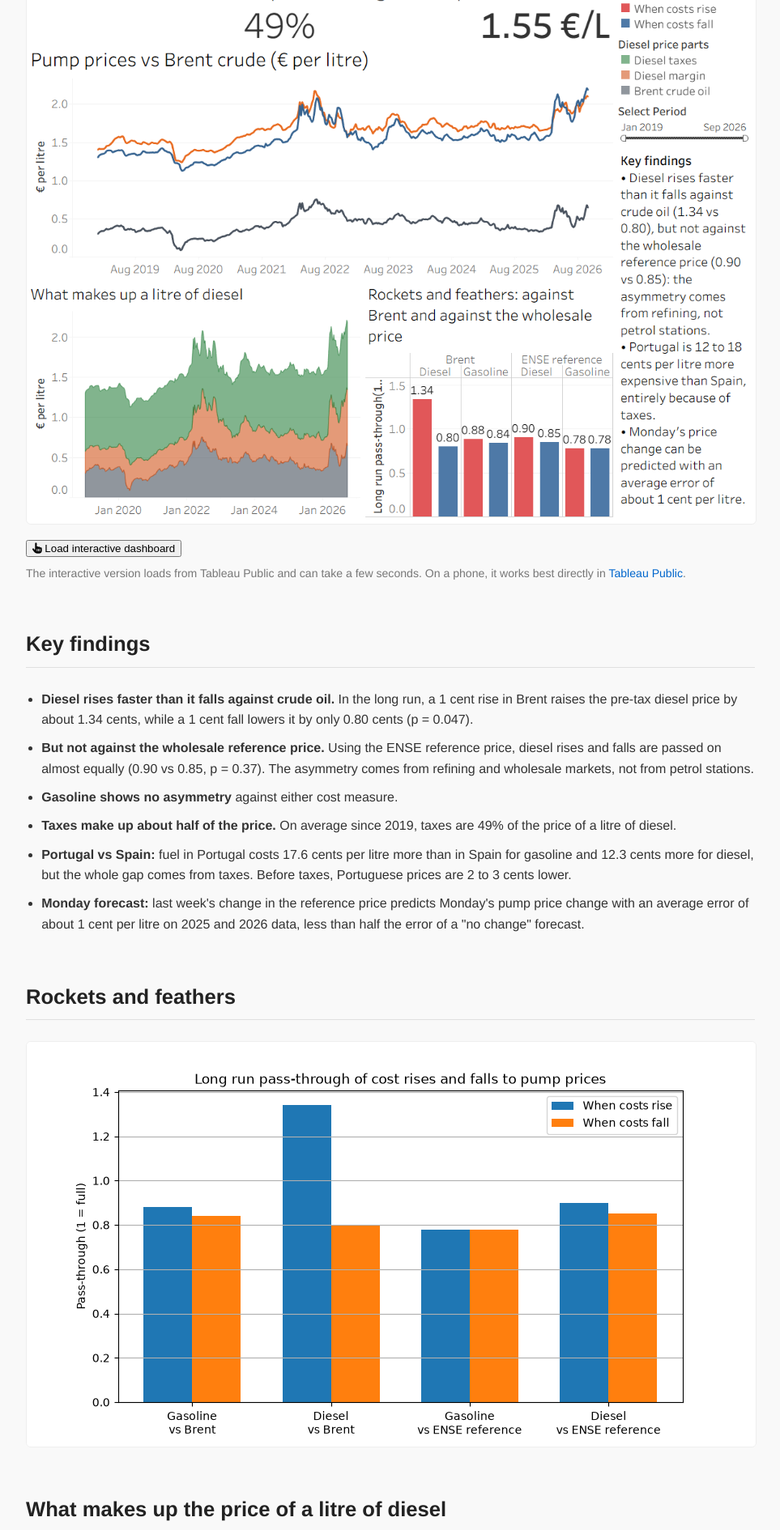
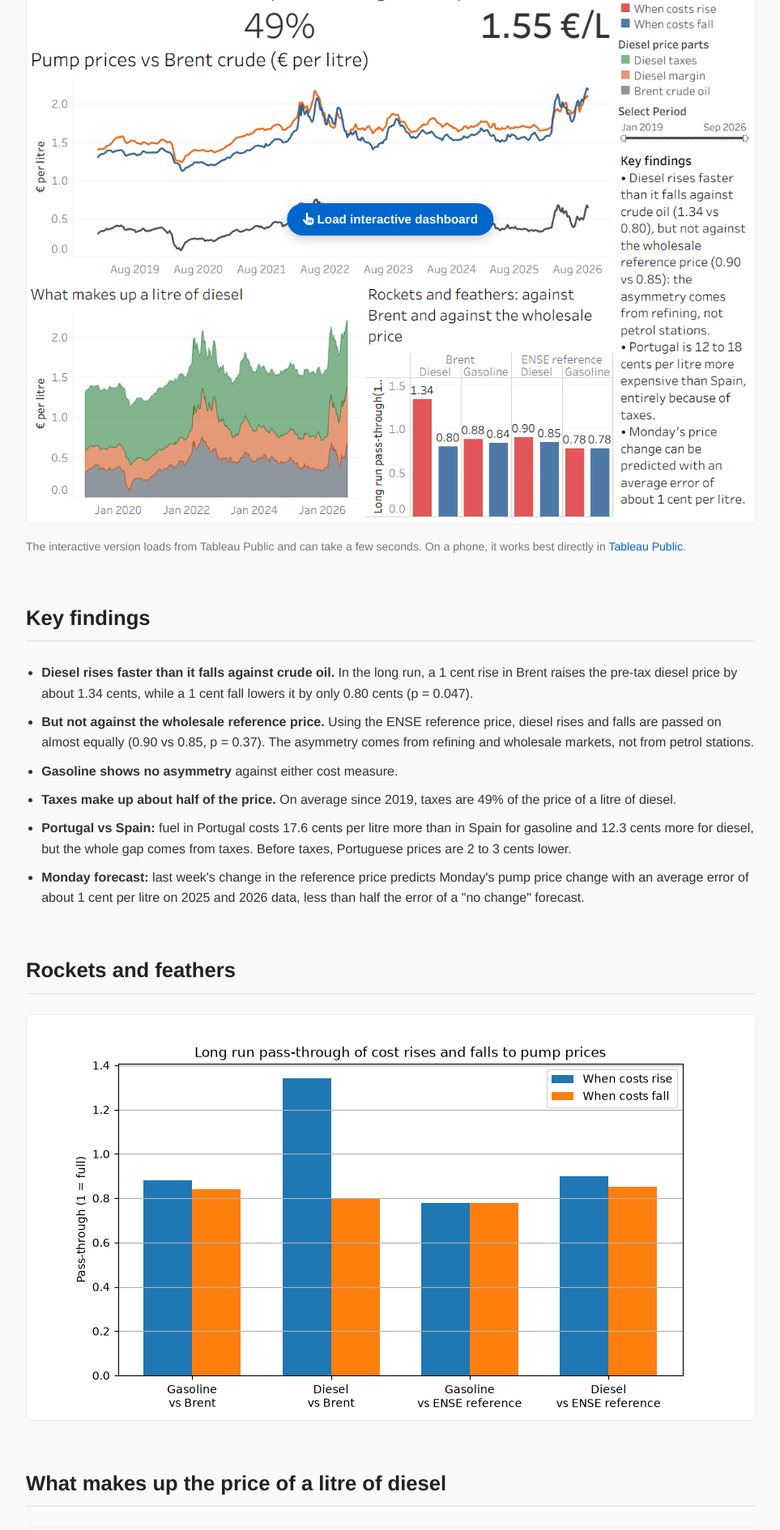
Before and after one commit to josepaulonunes/josepaulonunes.github.io, a Jekyll site: the page built from fuel-prices/index.md, in a window 1280 px wide. Shown: the part 580-2470 px from the top of the page at 81% size, without its empty margins (158-1121 px from the left). Built offline with Jekyll 4.4.1, drawn with Linux system fonts in a browser that asks for light colours.

Commit message:
Add new visualization styles and update existing ones

```diff
--- a/css/main.css
+++ b/css/main.css
@@ -429,10 +429,32 @@ ul.papers li strong {
   margin: 1.2em 0 0.5em;
 }
 
-.viz-wide {
-  width: min(1160px, calc(100vw - 40px));
-  margin-left: 50%;
-  transform: translateX(-50%);
+.viz-box {
+  position: relative;
+}
+
+.viz-preview {
+  margin: 0;
+}
+
+.viz-load {
+  position: absolute;
+  left: 50%;
+  top: 50%;
+  transform: translate(-50%, -50%);
+  padding: 0.75em 1.3em;
+  border: 0;
+  border-radius: 999px;
+  background: #0066cc;
+  color: #fff;
+  font: 600 0.95em Helvetica, Arial, sans-serif;
+  cursor: pointer;
+  box-shadow: 0 4px 14px rgba(0, 0, 0, 0.2);
+  transition: background 0.2s ease;
+}
+
+.viz-load:hover {
+  background: #004f9e;
 }
 
 .viz-scale {
@@ -471,6 +493,7 @@ ul.findings li {
 img.figure {
   display: block;
   width: 100%;
+  max-width: 100%;
   height: auto;
   border: 1px solid #eee;
   border-radius: 6px;
```
